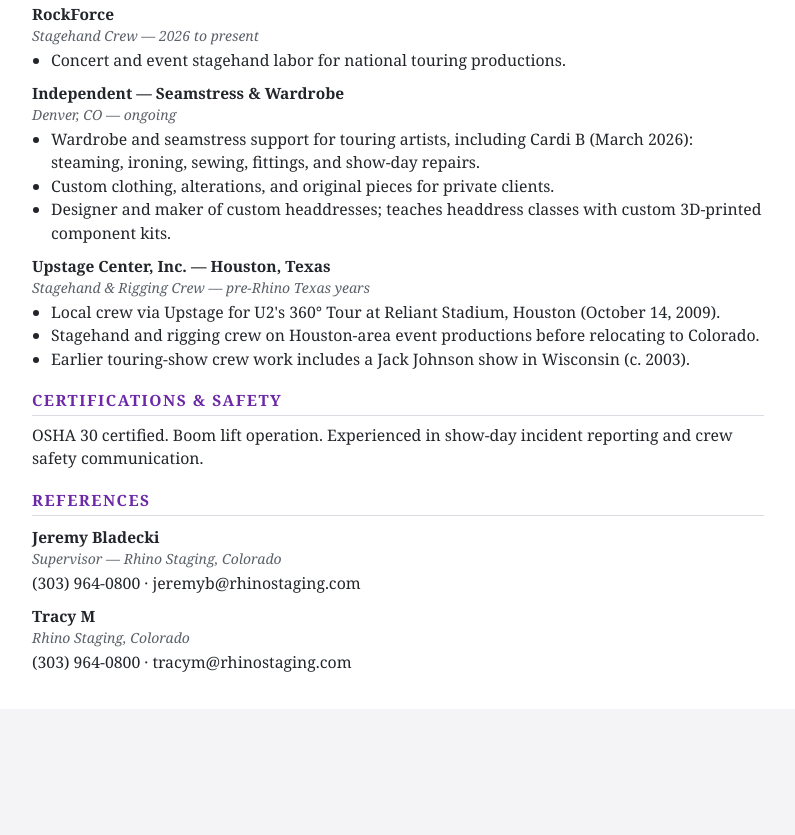
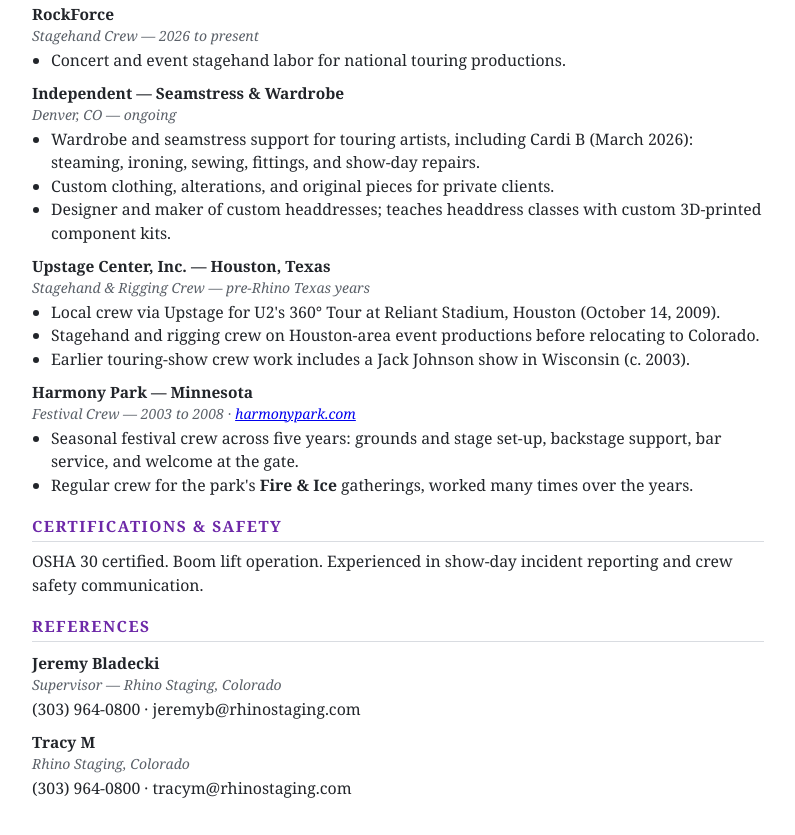
Before and after one commit to mnflwr69-cmd/mnflwr69-cmd.github.io, a plain HTML site: page resume.html in a window 1280 px wide. Shown: the part 961-1796 px from the top of the page, without its empty margins (242-1037 px from the left). Before the commit the page ends 1670 px from the top, so only its background shows below. Drawn offline with Linux system fonts and the light colour scheme.

Commit message:
Add files via upload

```diff
--- a/resume.html
+++ b/resume.html
@@ -108,6 +108,13 @@
     <li>Earlier touring-show crew work includes a Jack Johnson show in Wisconsin (c. 2003).</li>
   </ul>
 
+  <h3>Harmony Park — Minnesota</h3>
+  <div class="meta">Festival Crew — 2003 to 2008 · <a href="https://harmonypark.com/">harmonypark.com</a></div>
+  <ul>
+    <li>Seasonal festival crew across five years: grounds and stage set-up, backstage support, bar service, and welcome at the gate.</li>
+    <li>Regular crew for the park's <strong>Fire &amp; Ice</strong> gatherings, worked many times over the years.</li>
+  </ul>
+
   <h2>Certifications &amp; Safety</h2>
   <p>OSHA 30 certified. Boom lift operation. Experienced in show-day incident reporting and crew safety communication.</p>
 
```
